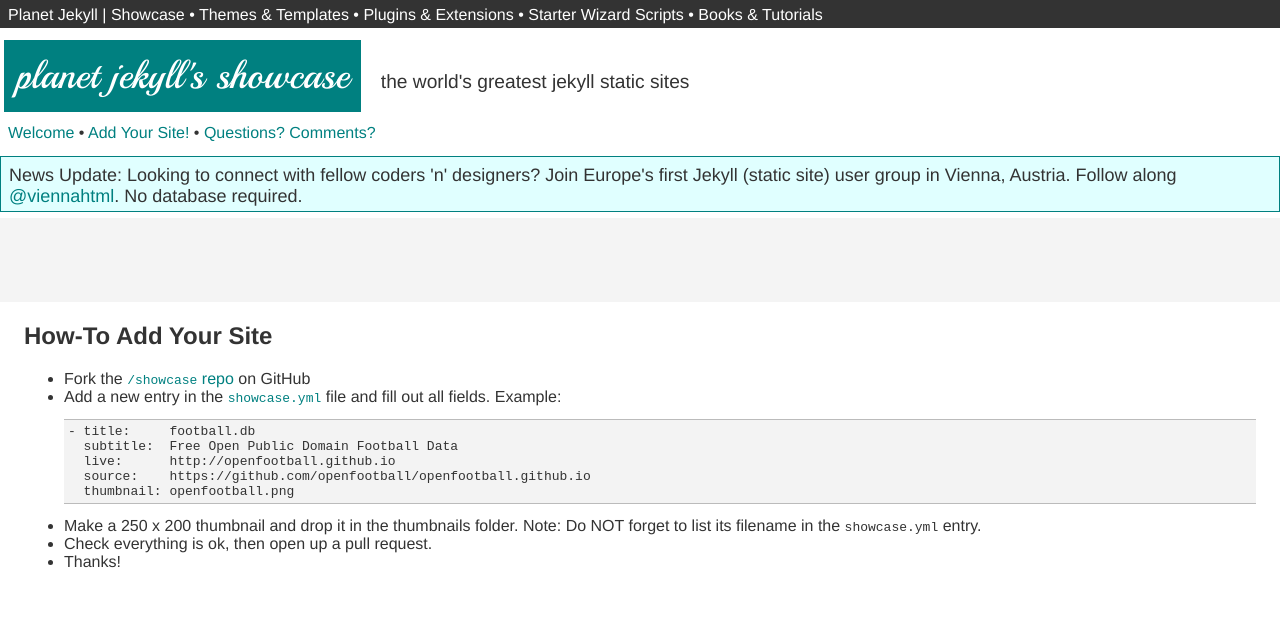
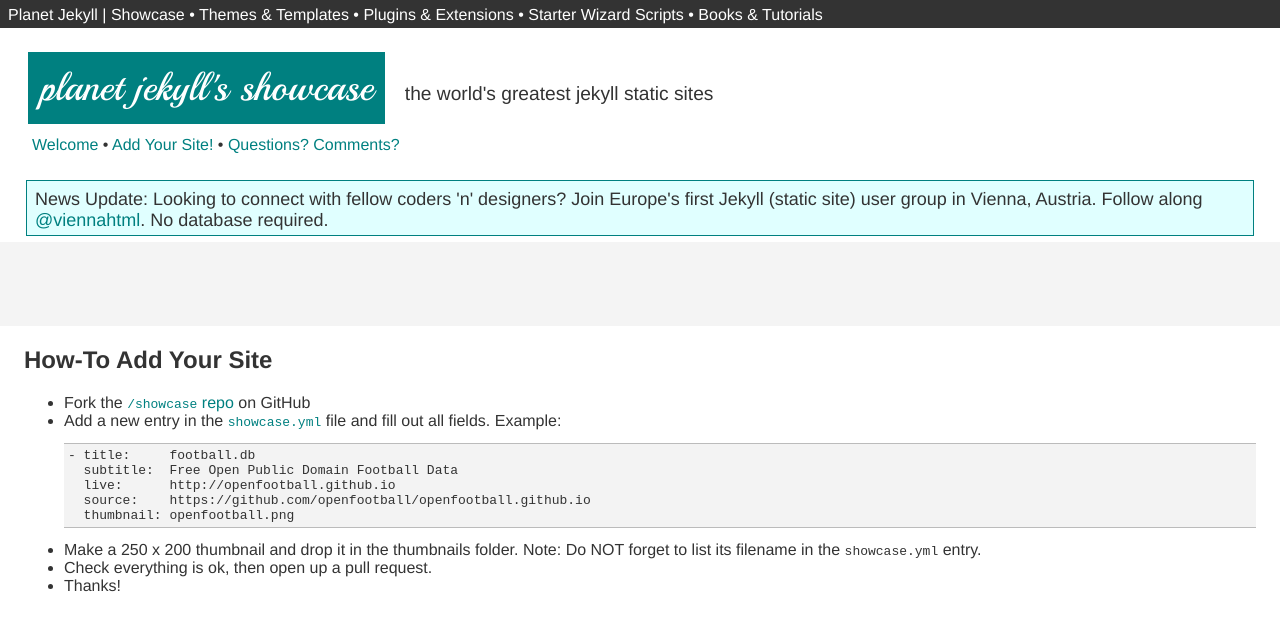
Before and after one commit to planetjekyll/planetjekyll.github.io, a Jekyll site: the page built from showcase/index.html, in a window 1280 px wide. Shown: the top 631 px of the page. Built offline with Jekyll 4.4.1, drawn with Linux system fonts in a browser that asks for light colours.

Commit message:
up styles

```diff
--- a/css/plugins/_announce.scss
+++ b/css/plugins/_announce.scss
@@ -5,7 +5,7 @@
 
   font-size: 18px;
   padding: 8px 8px 4px 8px;    // top right bottom left
-  margin: 6px 0 6px 26px;         // top right bottom left - note: set left to 26px!!
+  margin: 6px 26px 6px 26px;         // top right bottom left - note: set left n right to 26px!!
   border: 1px solid $color-primary;
 
   a {
--- a/css/showcase/_announce.scss
+++ b/css/showcase/_announce.scss
@@ -9,7 +9,7 @@
 
   font-size: 18px;
   padding: 8px 8px 4px 8px;    // top right bottom left
-  margin: 6px 0 6px 0;         // top right bottom left
+  margin: 6px 26px 6px 26px;         // top right bottom left - note: set left n right to 26px!!
   border: 1px solid $color-primary;
 
   a {
--- a/css/showcase/style.scss
+++ b/css/showcase/style.scss
@@ -15,7 +15,7 @@
 
 // assume this structure:
 //  1) header
-         masthead
+//         masthead
 //  2) showcase  (see _showcase.scss)
 //  3) footer
 
```
